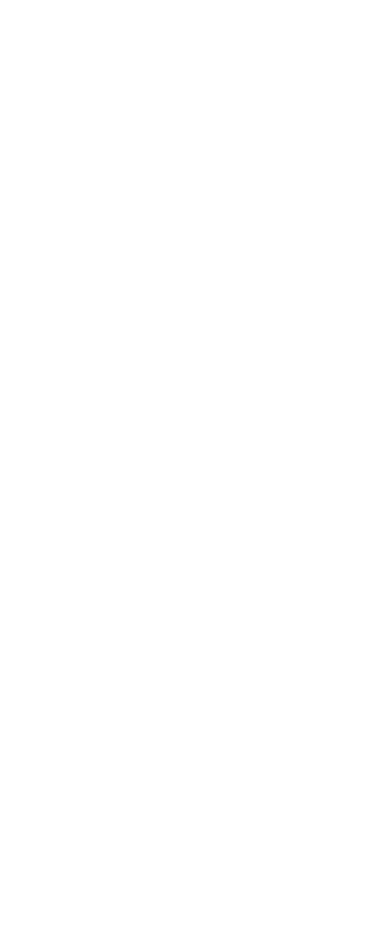
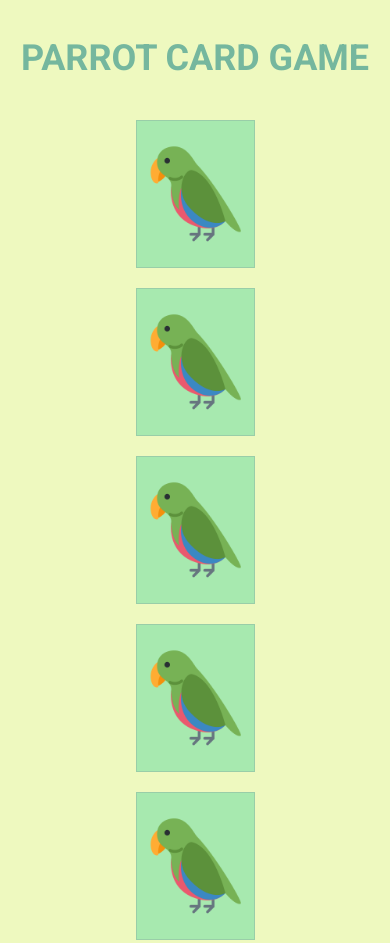
Before and after one commit to AlineCantalice/Projeto_04_parrotsCardGame, a plain HTML site: page index.html in a window 390 px wide. Shown: the top 943 px of the page. Before the commit the page ends 844 px from the top, so only its background shows below. Drawn offline with Linux system fonts and the light colour scheme.

Commit message:
Layout desktop e mobile

```diff
--- /dev/null
+++ b/css/style.css
@@ -0,0 +1,55 @@
+@import url('https://fonts.googleapis.com/css2?family=Roboto:ital,wght@0,100;0,300;0,400;0,500;0,700;0,900;1,100;1,300;1,400;1,500;1,700;1,900&display=swap');
+
+body{
+    font-family: 'Roboto', sans-serif;
+}
+h1{
+    font-size: 56px;
+    font-weight: 700;
+    color: #75B79E;
+}
+img{
+    height: 100px;
+    width: 100px;
+}
+li{
+    margin: 10px;
+}
+.conteudo{
+    width: 100vw;
+    height: 100hw;
+    background-color: #EEF9BF;
+}
+.titulo{
+    padding-top: 40px;
+    display: flex;
+    justify-content: center;
+    align-items: center;
+}
+.cartas {
+    display: flex;
+    flex-wrap: wrap;
+    justify-content: center;
+    align-items: center;
+    padding-top: 34px;
+    padding-bottom: 34px;
+}
+.carta{
+    height: 146px;
+    width: 117px;
+    background-color: #A7E9AF;
+    border: 1px solid #99CEA8;
+    display: flex;
+    justify-content: center;
+    align-items: center;
+}
+
+@media(max-width: 400px){
+    h1{
+        font-size: 36px;
+    }
+    .cartas{
+        flex-direction: column;
+        flex-wrap: nowrap;
+    }
+}
--- a/index.html
+++ b/index.html
@@ -1,12 +1,65 @@
 <!DOCTYPE html>
 <html lang="en">
+
 <head>
     <meta charset="UTF-8">
     <meta http-equiv="X-UA-Compatible" content="IE=edge">
     <meta name="viewport" content="width=device-width, initial-scale=1.0">
+    <link rel="stylesheet" href="css/reset.css">
+    <link rel="stylesheet" href="css/style.css">
     <title>Document</title>
 </head>
+
 <body>
+    <div class="conteudo">
+        <h1 class="titulo">PARROT CARD GAME</h1>
+        <div>
+            <ul class="cartas">
+                <li class="carta">
+                    <img src="images/front.png" alt="">
+                </li>
+                <li class="carta">
+                    <img src="images/front.png" alt="">
+                </li>
+                <li class="carta">
+                    <img src="images/front.png" alt="">
+                </li>
+                <li class="carta">
+                    <img src="images/front.png" alt="">
+                </li>
+                <li class="carta">
+                    <img src="images/front.png" alt="">
+                </li>
+                <li class="carta">
+                    <img src="images/front.png" alt="">
+                </li>
+                <li class="carta">
+                    <img src="images/front.png" alt="">
+                </li>
+                <li class="carta">
+                    <img src="images/front.png" alt="">
+                </li>
+                <li class="carta">
+                    <img src="images/front.png" alt="">
+                </li>
+                <li class="carta">
+                    <img src="images/front.png" alt="">
+                </li>
+                <li class="carta">
+                    <img src="images/front.png" alt="">
+                </li>
+                <li class="carta">
+                    <img src="images/front.png" alt="">
+                </li>
+                <li class="carta">
+                    <img src="images/front.png" alt="">
+                </li>
+                <li class="carta">
+                    <img src="images/front.png" alt="">
+                </li>
+            </ul>
+        </div>
+    </div>
+</body>
 
-</body>
 </html>
```
